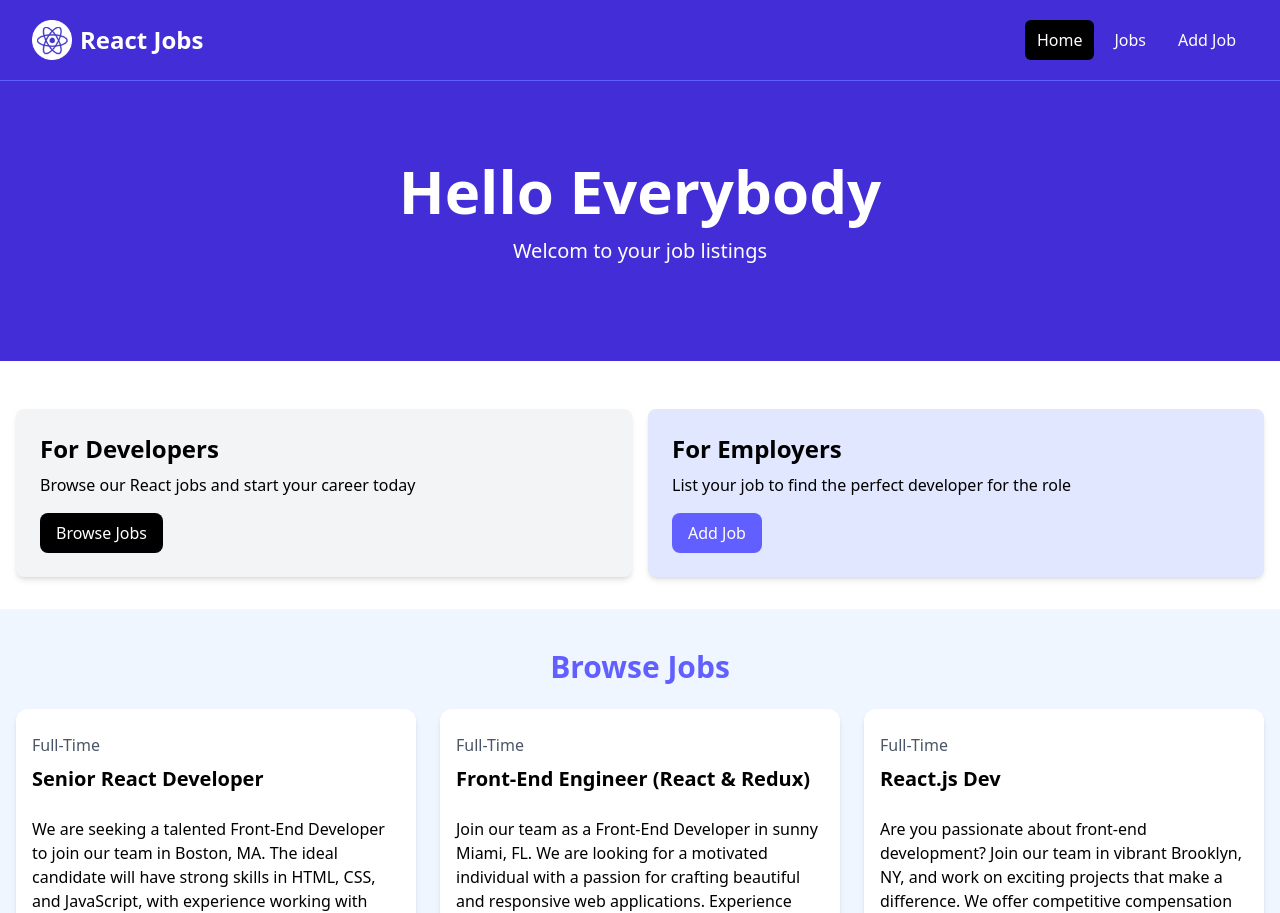
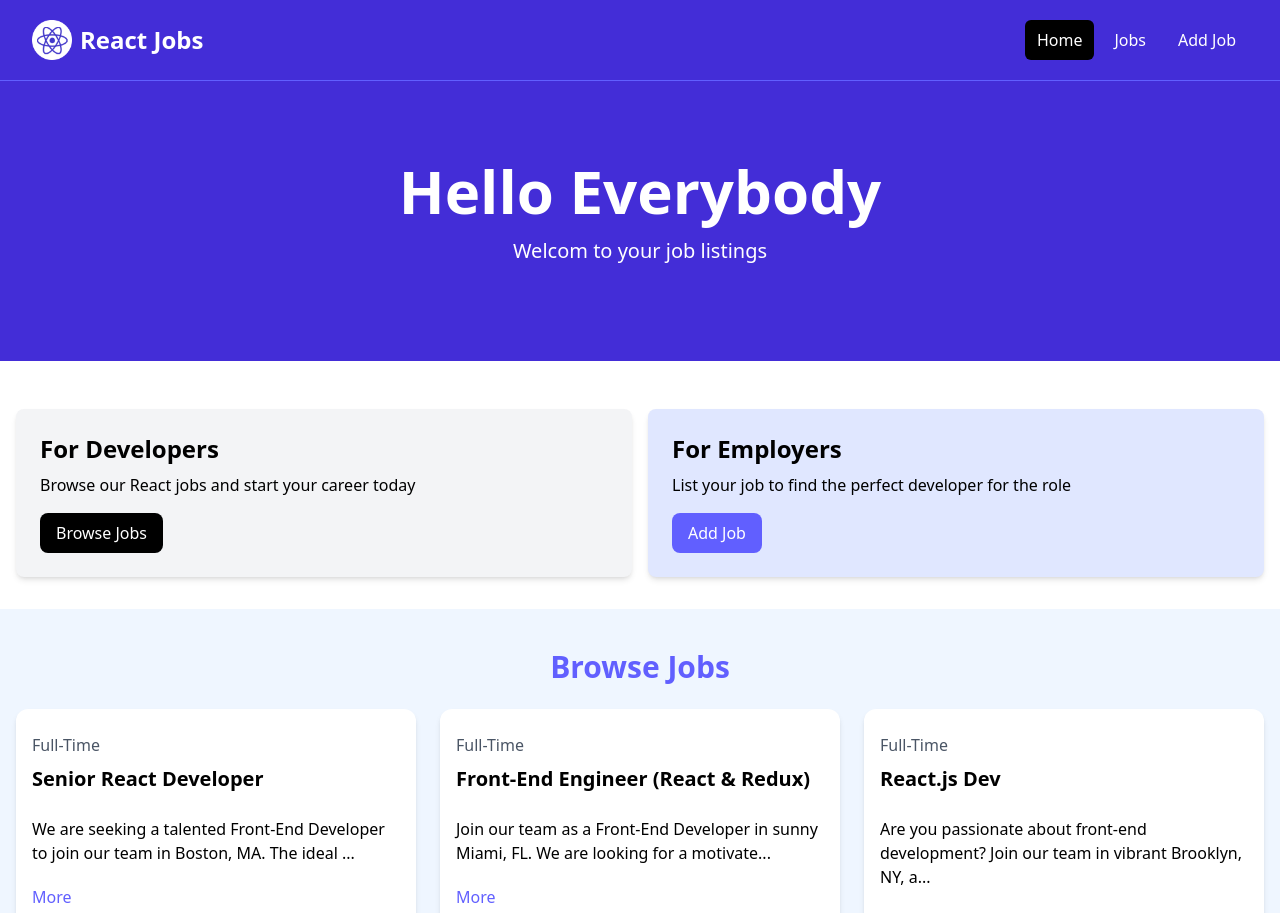
Before and after one commit to Mustafa775/ci-cd, a React (Vite) app: page / in a window 1280 px wide. Shown: the top 913 px of the page. Built offline with nearby package versions, Linux system fonts and the light colour scheme.

Commit message:
fix: add the read more funcitionality using the useState hook

```diff
--- a/src/components/homeCard.tsx
+++ b/src/components/homeCard.tsx
@@ -2,7 +2,7 @@ import Card from "./card";
 
 const homeCard = () => {
   return (
-    <section className="py-4">
+    <section className="py-4 bg-grey-100">
       <div className="container-xl lg:container m-auto">
         <div className="grid grid-cols-1 md:grid-cols-2 gap-4 p-4 rounded-lg">
           <Card>
--- a/src/components/job.tsx
+++ b/src/components/job.tsx
@@ -1,5 +1,15 @@
+import { useState } from "react";
+
 
  const job = ({job}: {job: any}) => {
+
+  const [readMore,setReadMore] = useState(false);
+  let description = job.description;
+
+  if (!readMore) {
+    description = job.description.substring(0,88) + "...";
+  }
+
    return (
     <div className="bg-white rounded-xl shadow-md relative">
     <div className="p-4">
@@ -9,8 +19,12 @@
       </div>
 
       <div className="mb-5">
-        {job.description}
+        { description }
       </div>
+
+      <button onClick={()=>setReadMore((prevState)=> (!prevState))} className="text-indigo-500 mb-5 hover:text-indigo-600">
+        {readMore ? "Less":"More"}
+      </button>
 
       <h3 className="text-indigo-500 mb-2">{job.salary}</h3>
 
```
Also changed, not shown: src/App.tsx (+0 -8 lines).
